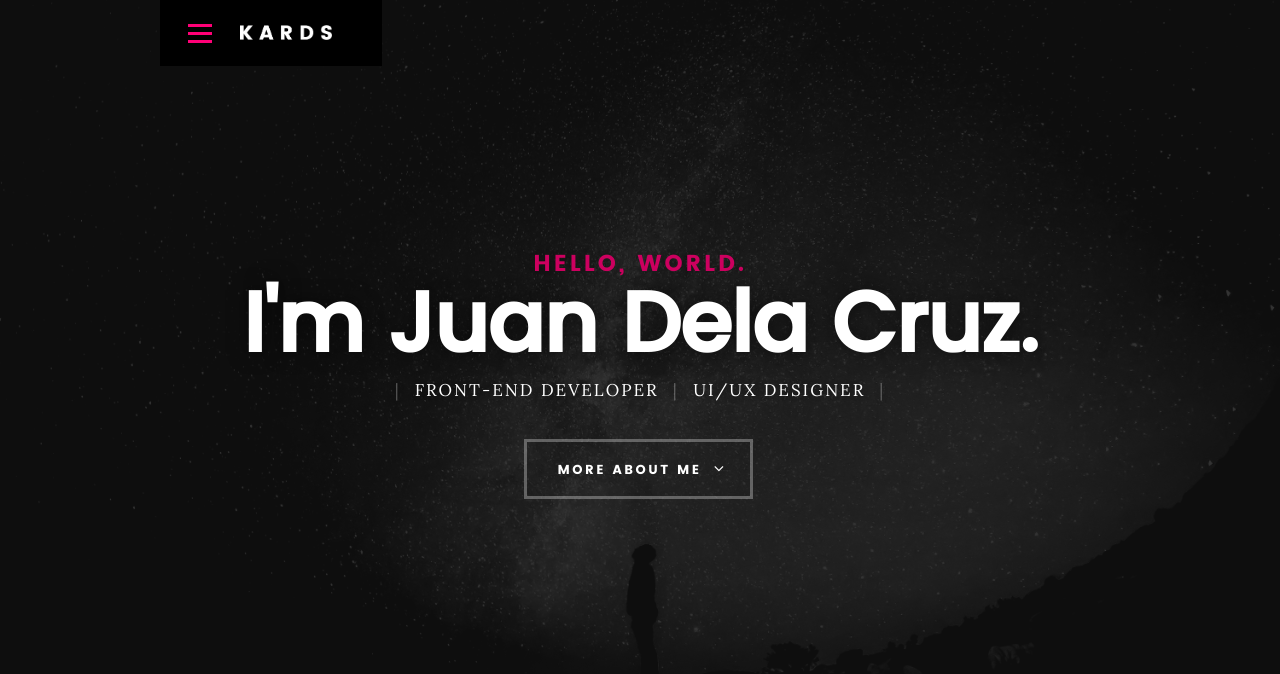
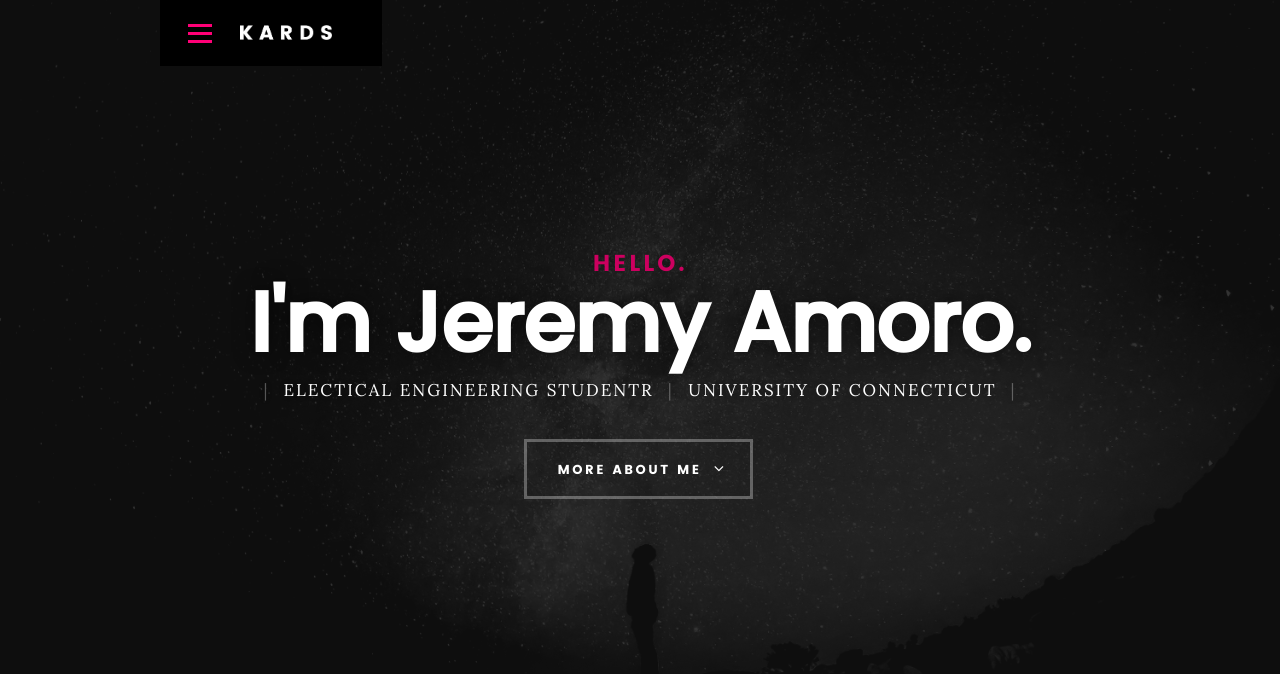
Before and after one commit to jeremyamoro/jeremyamoro.github.io, a plain HTML site: page index.html in a window 1280 px wide. Shown: the top 674 px of the page. Drawn offline with Linux system fonts and the light colour scheme; files whose address does not match are found by name.

Commit message:
Update index.html

```diff
--- a/index.html
+++ b/index.html
@@ -7,7 +7,7 @@
    <!--- basic page needs
    ================================================== -->
    <meta charset="utf-8">
-	<title>Kards</title>
+	<title>Jeremy Amoro</title>
 	<meta name="description" content="">
 	<meta name="author" content="">
 
@@ -73,12 +73,12 @@
 
    			<div class="col-twelve">
 
-	   			<h5>Hello, World.</h5>
-	   			<h1>I'm Juan Dela Cruz.</h1>
+	   			<h5>Hello.</h5>
+	   			<h1>I'm Jeremy Amoro.</h1>
 
 	   			<p class="intro-position">
-	   				<span>Front-end Developer</span>
-	   				<span>UI/UX Designer</span>
+	   				<span>Electical Engineering Studentr</span>
+	   				<span>University of Connecticut</span>
 	   			</p>
 
 	   			<a class="button stroke smoothscroll" href="#about" title="">More About Me</a>
```
